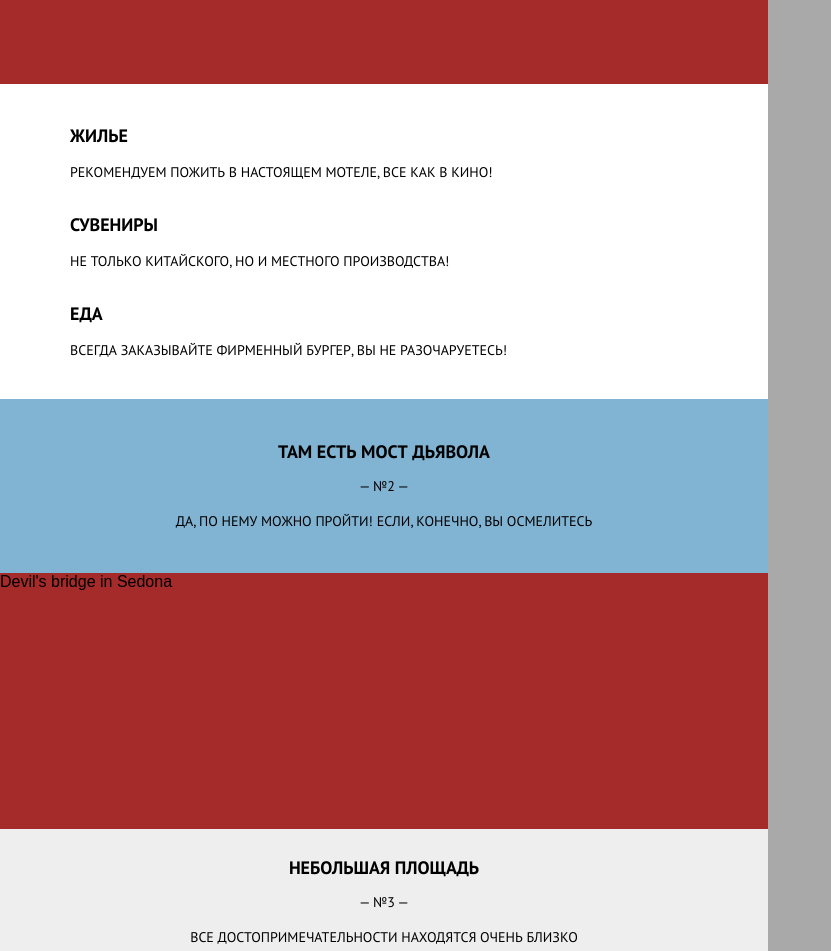
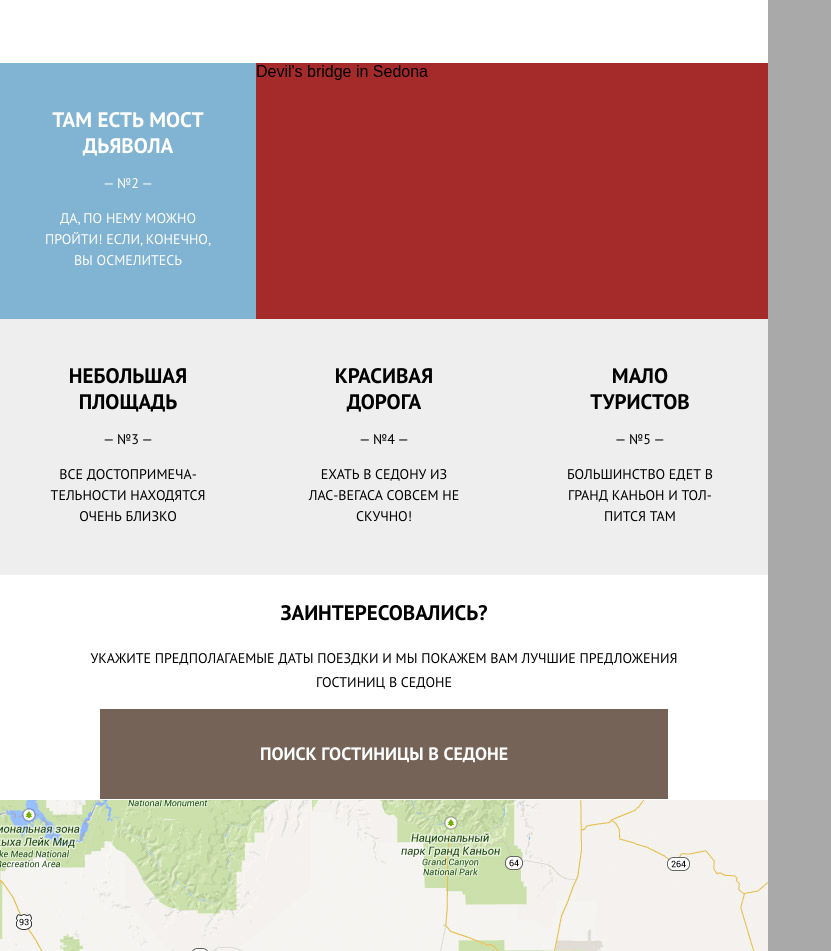
Before and after one commit to AAtamaniuk/SDN, a website: page index.html in a window 1280 px wide. Shown: the part 1360-2311 px from the top of the page, without its empty margins (0-831 px from the left). Drawn offline with nearby package versions, Linux system fonts and the light colour scheme; files that its build step writes are made by us from their sources.

Commit message:
Flex grid

```diff
--- a/index.html
+++ b/index.html
@@ -64,7 +64,7 @@
  <!-- - - - - - - - - - - REASON - - - - - - - - - - -->
      <section id="info" class="reason-wrap">
 
-       <section class="reason  reason--1  reason--blue">
+       <section class="reason  reason--blue">
          <h1 class="reason__title">Настоящий городок</h1>
          <p class="reason__num">— №1 —</p>
          <p class="reason__about">СЕДОНА НЕ АТРАКЦИОН ДЛЯ ТУРИСТОВ,
@@ -96,7 +96,7 @@
 
        </div>
 
-       <section class="reason  reason--2  reason--blue">
+       <section class="reason  reason--blue">
          <h1 class="reason__title">Там есть Мост дьявола</h1>
          <p class="reason__num">— №2 —</p>
          <p class="reason__about">Да, по нему можно пройти!
@@ -107,20 +107,20 @@
        Devil's bridge in Sedona
        </section>
 
-       <section class="reason  reason--3  reason--grey">
+       <section class="reason  reason--grey">
          <h1 class="reason__title">Небольшая площадь</h1>
          <p class="reason__num">— №3 —</p>
-         <p class="reason__about">ВСЕ достопримечательности находятся очень близко</p>
+         <p class="reason__about">ВСЕ достопримеча&shy;тельности находятся очень близко</p>
        </section>
 
-       <section class="reason  reason--4  reason--grey">
+       <section class="reason  reason--grey">
          <h1 class="reason__title">Красивая дорога</h1>
          <p class="reason__num">— №4 —</p>
          <p class="reason__about">ЕХАТЬ В СЕДОНУ ИЗ ЛАС-ВЕГАСА совсем
 НЕ СКУЧНО!</p>
        </section>
 
-       <section class="reason  reason--5  reason--grey">
+       <section class="reason  reason--grey">
          <h1 class="reason__title">Мало туристов</h1>
          <p class="reason__num">— №5 —</p>
          <p class="reason__about">Большинство едет в Гранд Каньон и толпится там</p>
--- a/sass/blocks/hotel.scss
+++ b/sass/blocks/hotel.scss
@@ -1,35 +1,40 @@
 @import "../variables.scss";
 @import "../mixins.scss";
+
+.hotel-wrap {
+  max-width: 568px;
+  margin: 0 auto;
+}
 
 .hotel__title {
   display: block;
   padding: 32px 6.25%;
   margin: 0;
-
   @include main;
   color: $white;
-
   background-color: $brown;
 }
 
-
 .hotel__form {
   margin: 0;
-  padding: 50px 6%;
+  padding: 50px 6.25%;
   padding-top: 25px;
   font-size: 0;
+  @media (min-width: $md) {
+    position: absolute;
+    display: none;
+    max-width: 568px;
+    background-color: $white;
+  }
 }
-
 
 .form__label {
   display: inline-block;
   padding-left: 15px;
   margin-bottom: 10px;
-
   @include sub;
   font-weight: 700;
 }
-
 
 .form__field {
   display: inline-block;
@@ -49,19 +54,16 @@
 
 .form-wrap {
   display: block;
-  width: 38px + 38px + 38px;
+  width: (38px + 38px + 38px);
 }
-
 
 .form-wrap--left {
   float: left;
 }
 
-
 .form-wrap--left {
   float: right;
 }
-
 
 .form__field--half {
   width: 38px + 38px + 38px;
@@ -69,47 +71,11 @@
   margin-bottom: 45px;
 }
 
-
-
-
-/*.form__label {
-  display: block;
-
-  @include sub;
-  font-weight: 700;
-}
-
-.form__label--half {
-  display: inline-block;
-  vertical-align: top;
-  width: 45%;
-}
-
-
-.form__field--num {
-  width: 38px + 38px + 38px;
-}
-
-
-.form__field {
-  display: inline-block;
-  width: 100%;
-  height: 38px;
-  padding-left: 12px;
-
-  border: none;
-  outline: none;
-  background-color: $grey;
-}
-*/
-
 .form__submit-btn {
   display: block;
   width: 100%;
   padding: 15px 6.25%;
-
   background-color: $blue;
-
   @include main;
   font-size: 21px;
   color: $white;
--- a/sass/blocks/page-header.scss
+++ b/sass/blocks/page-header.scss
@@ -9,6 +9,14 @@
   padding: 0;
   margin: 0;
   list-style: none;
+  @media (min-width: $md) {
+    display: -webkit-flex;
+    display: -moz-flex;
+    display: -ms-flex;
+    display: -o-flex;
+    display: flex;
+    align-items: center;
+  }
 }
 
 .main-nav__item {
@@ -17,16 +25,17 @@
   border-top: 1px solid rgba(255,255,255,0.2);
   border-bottom: 1px solid rgba(1,1,1,0.2);
 
-  @media screen and (min-width: $md) {
+  @media (min-width: $md) {
     background-color: inherit;
     border-top: none;
     border-bottom: none;
+    display: inline-block;
   }
 
   &:first-child {
     border-top: $blue;
 
-    @media screen and (min-width: $md) {
+    @media (min-width: $md) {
     border-top: none;
     }
   }
@@ -55,6 +64,7 @@
 
     @media screen and (min-width: $md) {
     color: inherit;
+    font-size: 14px;
     }
 }
 .burger {
@@ -79,9 +89,11 @@
   margin: auto;
   margin-bottom: -14px;
   z-index: 10;
-
   background-image: url("../img/form-logo-triangle.svg");
   background-repeat: no-repeat;
+  @media screen and (min-width: $md) {
+    //position: absolute;
+  }
 
   img {
     display: block;
--- a/sass/blocks/reason-feature.scss
+++ b/sass/blocks/reason-feature.scss
@@ -4,6 +4,12 @@
 .reason-feature-wrap {
   padding-top: 25px;
   padding-bottom: 23px;
+  font-size: 0;
+  @media (min-width: $md) {
+    display: block;
+    padding-top: 0;
+    padding-bottom: 0;
+  }
 }
 
 
@@ -13,22 +19,34 @@
   padding-top: 15px;
   padding-bottom: 15px;
   margin: 0;
+  @media (min-width: $md) {
+    display: inline-block;
+    vertical-align: top;
+    max-width: 33.33%;
+    min-height: 330px;
+    padding-left: 6.5%;
+    padding-right: 6.5%;
+  }
 
 
   .reason-feature__title {
     margin: 0;
     margin-bottom: 15px;
-
     @include main;
     text-align: left;
+    @media (min-width: $md) {
+      text-align: center;
+    }
   }
 
 
   .reason-feature__txt {
     margin: 0;
-
     @include sub;
     text-align: left;
     line-height: 21px;
+    @media (min-width: $md) {
+      text-align: center;
+    }
   }
 }
--- a/sass/blocks/reason-img.scss
+++ b/sass/blocks/reason-img.scss
@@ -4,4 +4,8 @@
 .reason-img {
   height: 256px;
   background-color: brown;
+  @media (min-width: $md) {
+    min-width: 66.66%;
+    min-height: 256px;
+  }
 }
--- a/sass/blocks/reason.scss
+++ b/sass/blocks/reason.scss
@@ -1,72 +1,86 @@
 @import "../variables.scss";
 @import "../mixins.scss";
+
+.reason-wrap{
+  display: flex;
+  flex-wrap: wrap;
+}
 
 .reason {
   padding-left: 10%;
   padding-right: 10%;
-
-
-  .reason__title{
-    @include main;
+  overflow-wrap: break-word;
+  hyphens: auto;
+  @media (min-width: $md) {
+    max-width: 33.33%;
+    min-height: 256px;
+    padding-left: 6.5%;
+    padding-right: 6.5%;
   }
 
+  &__title {
+    @include main;
+    @media (min-width: $md) {
+    font-size: 21px;
+    }
+  }
 
-  .reason__num{
+  &__num {
     @include sub;
   }
 
-
-  .reason__about{
+  &__about {
     @include sub;
     margin-bottom: 0;
+  }
+
+  &:first-child {
+    padding-top: 45px;
+    @media (min-width: $md) {
+    padding-top: 30px;
+  }
   }
 }
 
 
-.reason--1 {
-  padding-top: 45px;
-  padding-bottom: 41px;
-  background-color: $blue;
-  line-height: 21px;
-}
-
-
-.reason--2 {
+.reason--blue {
   padding-top: 30px;
   padding-bottom: 41px;
   background-color: $blue;
+  color: $white;
   line-height: 21px;
+  @media (min-width: $md) {
+    padding-left: 5%;
+    padding-right: 5%;
+  }
 }
 
 .reason--grey {
   position: relative;
-
   padding-top: 16px;
   padding-bottom: 28px;
-
   line-height: 21px;
-
   background-color: $grey;
+  @media (min-width: $md) {
+    padding-top: 30px;
+    //padding-bottom: 5%;
+  }
 
 
   &::after {
   content: "";
-
   position: absolute;
   bottom: 0;
   left: 6.25%;
   right: 6.25%;
+  height: 1px;
+  background-color: rgba(0,0,0,0.1);
+  @media (min-width: $md) {
+    display: none;
+  }
+  }
 
-  height: 1px;
-
-  background-color: rgba(0,0,0,0.1);
+  &:last-child::after {
+       display: none;
   }
 }
-
-
-.reason--5 {
-  &::after {
-    display: none;
-  }
-
-}
--- a/sass/mixins.scss
+++ b/sass/mixins.scss
@@ -6,6 +6,7 @@
   font-size: $font-size-main;
   font-weight: 700;
   text-transform: uppercase;
+  line-height: 26px;
 }
 
 @mixin sub{
--- a/sass/variables.scss
+++ b/sass/variables.scss
@@ -9,8 +9,9 @@ $black: #000;
 
 //////////////// TYPOGRAPHY ////////////////
 
-$font-family: PT Sans, sans-serif;
+$font-family: PT Sans, Arial, sans-serif;
 
+$font-size-main-bd: 21px;
 $font-size-main: 18px;
 $font-size-sub: 14px;
 
```
